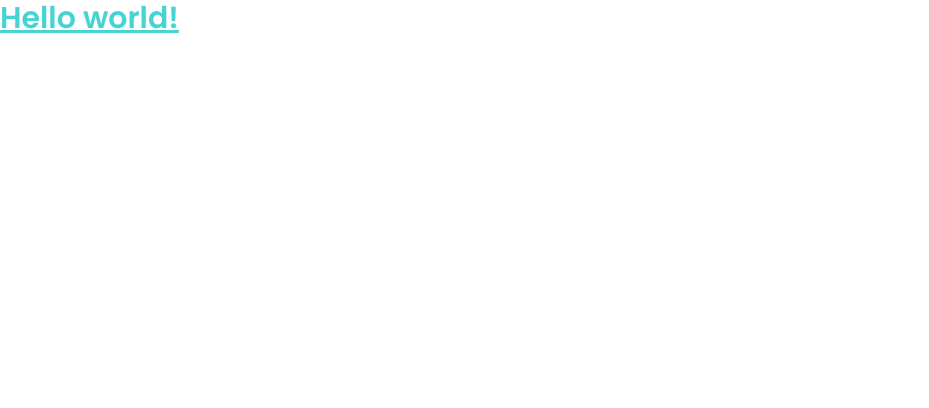
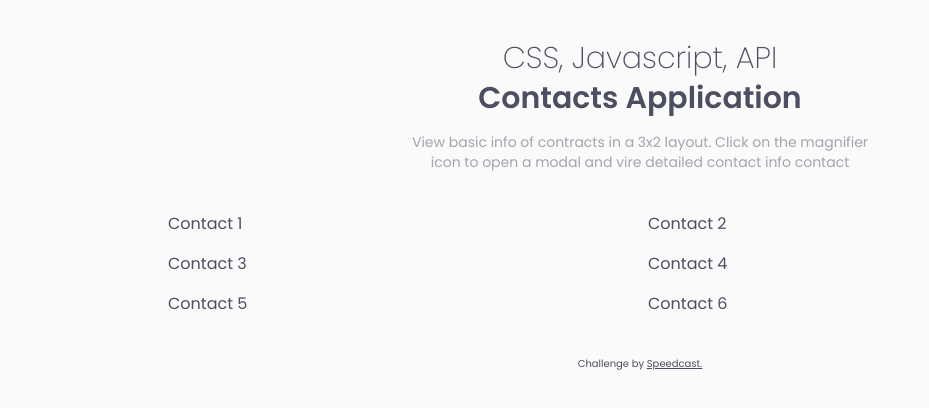
Before and after one commit to fozuzip/contacts-app, a React (Vite) app: page / in a window 1280 px wide. Shown: the top 408 px of the page, without its empty margins (0-929 px from the left). Built offline with nearby package versions, Linux system fonts and the light colour scheme.

Commit message:
Setup basic page layout, header and footer

```diff
--- a/src/App.tsx
+++ b/src/App.tsx
@@ -1,5 +1,39 @@
 export default function App() {
   return (
-    <h1 className="text-cyan text-3xl font-semibold underline">Hello world!</h1>
+    <div
+      className="bg-very-light-gray text-very-dark-blue flex h-full w-full flex-col
+    items-center"
+    >
+      <div className="flex h-full w-full max-w-[1000px] flex-col items-center justify-stretch gap-10 px-7 py-10 ">
+        <header className="flex max-w-[480px] flex-col items-center">
+          <h2 className=" pb-1 text-3xl font-extralight">
+            CSS, Javascript, API
+          </h2>
+          <h1 className=" pb-4 text-3xl font-semibold">Contacts Application</h1>
+          <p className="text-grayish-blue text-center text-sm">
+            View basic info of contracts in a 3x2 layout. Click on the magnifier
+            icon to open a modal and vire detailed contact info contact
+          </p>
+        </header>
+        <main className="desktop:grid-cols-3 desktop:grid-rows-2 grid w-full grid-cols-1 grid-rows-6  gap-4 sm:grid-cols-2 sm:grid-rows-3">
+          <div className="">Contact 1</div>
+          <div className="">Contact 2</div>
+          <div className="">Contact 3</div>
+          <div className="">Contact 4</div>
+          <div className="">Contact 5</div>
+          <div className="">Contact 6</div>
+        </main>
+        <footer className="text-[10px]">
+          Challenge by{" "}
+          <a
+            href="https://www.speedcast.com/"
+            target="_blank"
+            className="text-cyan-400 underline"
+          >
+            Speedcast.
+          </a>
+        </footer>
+      </div>
+    </div>
   );
 }
--- a/tailwind.config.js
+++ b/tailwind.config.js
@@ -8,7 +8,7 @@ export default {
       },
       colors: {
         cyan: "hsl(180, 62%, 55%)",
-        "very-dark-blue": "hsl(180, 62%, 55%)",
+        "very-dark-blue": "hsl(234, 12%, 34%)",
         "grayish-blue": "hsl(229, 6%, 66%)",
         "very-light-gray": "hsl(0, 0%, 98%)",
       },
```
Also changed, not shown: src/components/contact-card.tsx (added).
